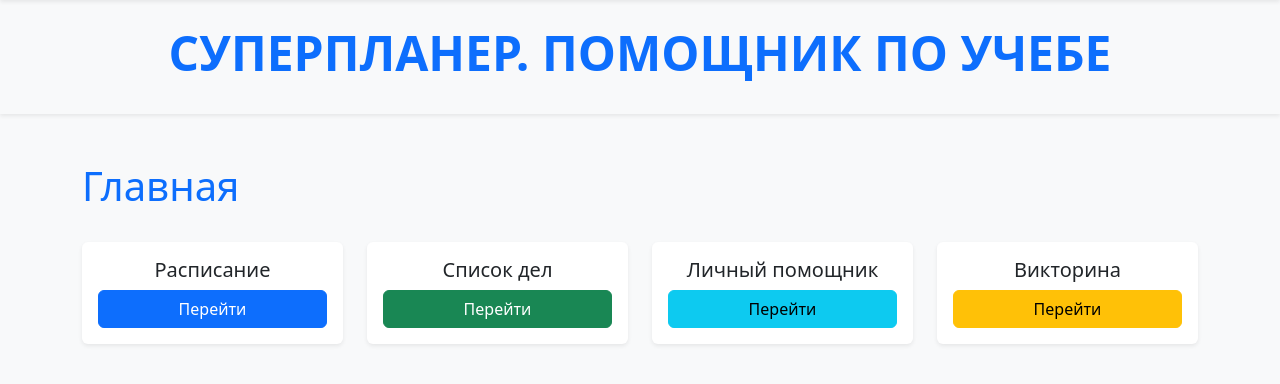
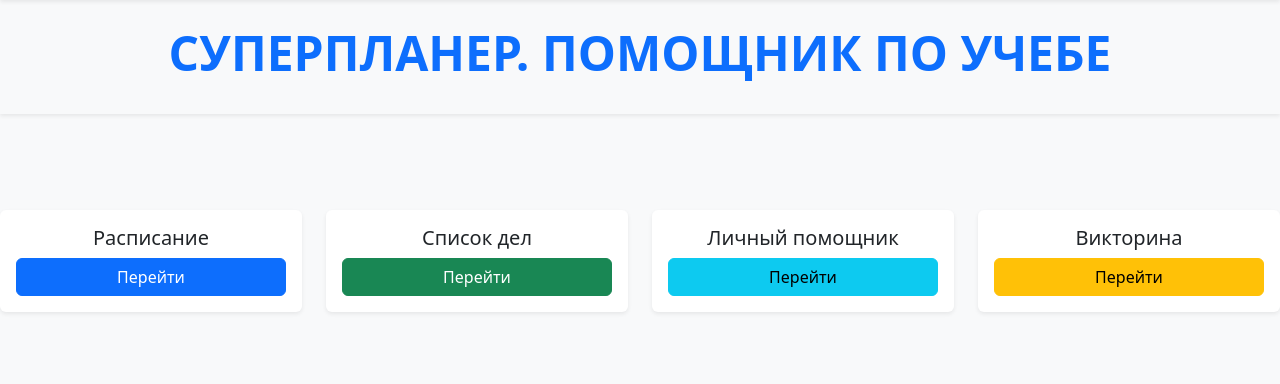
Before and after one commit to kksushkaa/learning_assist, a Django app: page / in a window 1280 px wide. Shown: the part 56-440 px from the top of the page. Run offline with Django 5.2, Linux system fonts and the light colour scheme; a user stored in the database is signed in.

Commit message:
final version

```diff
--- a/mainapp/templates/mainapp/index.html
+++ b/mainapp/templates/mainapp/index.html
@@ -12,8 +12,8 @@
 
     {% if request.user.id %}
     <div class="container py-5">
-        <div class="d-flex justify-content-between align-items-center mb-4">
-            <h1 class="text-primary">Главная</h1>
+        <!-- <div class="d-flex justify-content-between align-items-center mb-4">
+            <h1 class="text-primary">Главная</h1> -->
 
         </div>
         <div class="row g-4">
```
Also changed, not shown: db.sqlite3.
